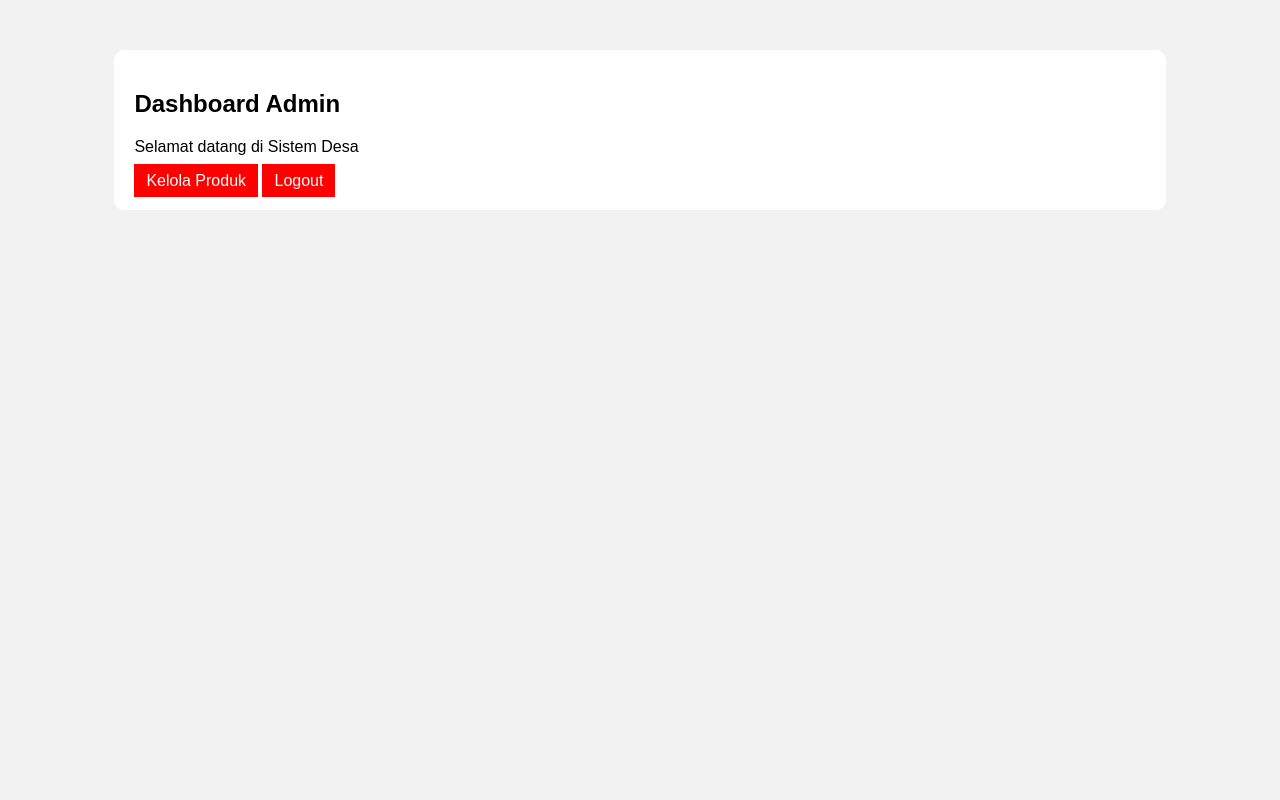
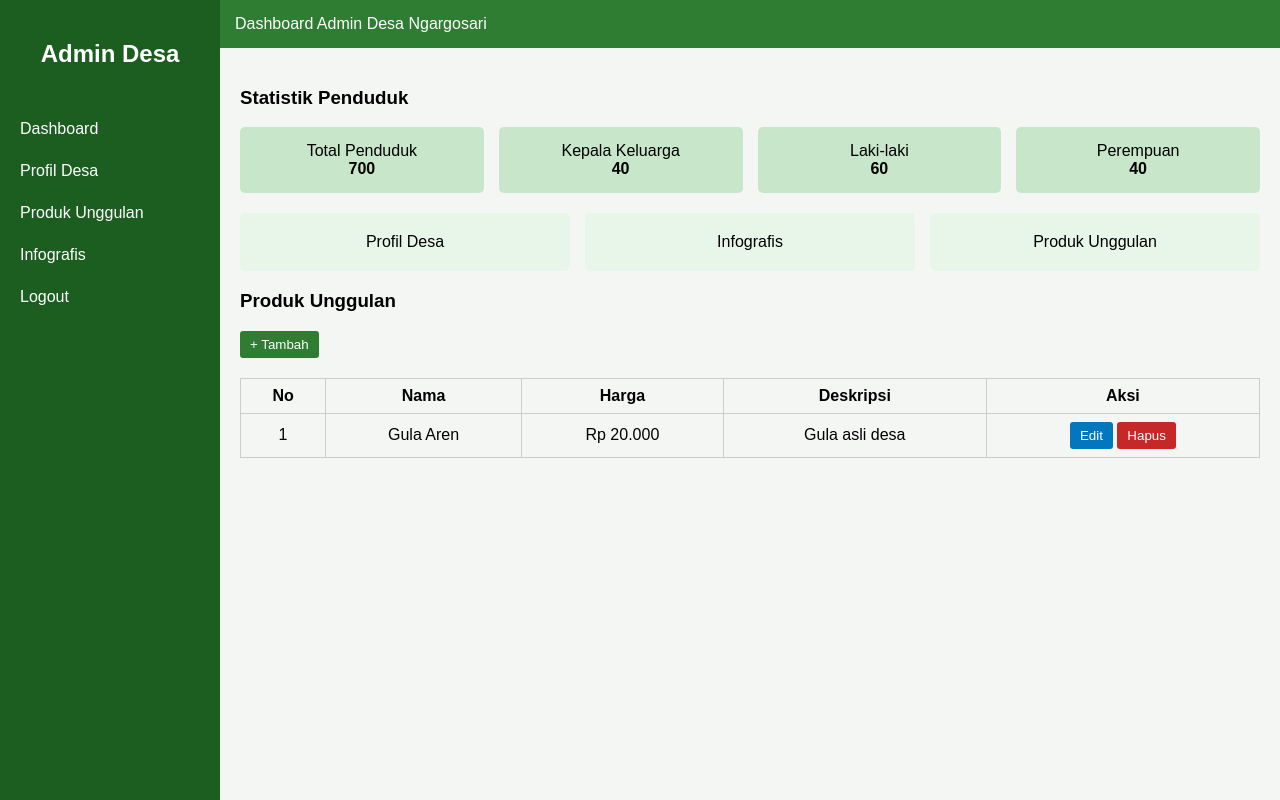
Before and after one commit to syivacahya/Desa_Ngargosari, a PHP site: page /dashboard.php in a window 1280 px wide. Run offline with PHP 8.4, Linux system fonts and the light colour scheme; the visitor is signed in with stand-in values (Sample User, id 1).

Commit message:
Update dashboard dan login

```diff
--- a/dashboard.php
+++ b/dashboard.php
@@ -2,28 +2,87 @@
 session_start();
 if(!isset($_SESSION['login'])){
     header("Location: login.php");
+    exit;
 }
 ?>
-
 <!DOCTYPE html>
-<html>
+<html lang="id">
 <head>
-<title>Dashboard</title>
+<meta charset="UTF-8">
+<title>Dashboard Admin Desa</title>
 <style>
-body{font-family:Arial;background:#f2f2f2}
-.box{background:white;width:80%;margin:50px auto;padding:20px;border-radius:10px}
-a{background:red;color:white;padding:8px 12px;text-decoration:none}
+body{margin:0;font-family:Arial;background:#f4f6f4}
+.sidebar{width:220px;height:100vh;background:#1b5e20;position:fixed;color:white}
+.sidebar h2{text-align:center;padding:20px 0}
+.sidebar a{display:block;color:white;padding:12px 20px;text-decoration:none}
+.sidebar a:hover{background:#2e7d32}
+.header{margin-left:220px;background:#2e7d32;color:white;padding:15px}
+.content{margin-left:220px;padding:20px}
+.cards{display:grid;grid-template-columns:repeat(4,1fr);gap:15px}
+.card{background:#c8e6c9;padding:15px;border-radius:5px;text-align:center}
+.menu-box{display:grid;grid-template-columns:repeat(3,1fr);gap:15px;margin-top:20px}
+.box{background:#e8f5e9;padding:20px;border-radius:5px;text-align:center}
+.table{width:100%;border-collapse:collapse;margin-top:20px}
+.table th,.table td{border:1px solid #ccc;padding:8px;text-align:center}
+.btn{padding:6px 10px;border:none;border-radius:3px;cursor:pointer}
+.btn-add{background:#2e7d32;color:white}
+.btn-edit{background:#0277bd;color:white}
+.btn-del{background:#c62828;color:white}
 </style>
 </head>
 <body>
 
-<div class="box">
-<h2>Dashboard Admin</h2>
+<div class="sidebar">
+<h2>Admin Desa</h2>
+<a href="dashboard.php">Dashboard</a>
+<a href="profil.php">Profil Desa</a>
+<a href="produk.php">Produk Unggulan</a>
+<a href="infografis.php">Infografis</a>
+<a href="logout.php">Logout</a>
+</div>
 
-<p>Selamat datang di Sistem Desa</p>
+<div class="header">
+Dashboard Admin Desa Ngargosari
+</div>
 
-<a href="produk.php">Kelola Produk</a>
-<a href="logout.php">Logout</a>
+<div class="content">
+
+<h3>Statistik Penduduk</h3>
+<div class="cards">
+<div class="card">Total Penduduk<br><b>700</b></div>
+<div class="card">Kepala Keluarga<br><b>40</b></div>
+<div class="card">Laki-laki<br><b>60</b></div>
+<div class="card">Perempuan<br><b>40</b></div>
+</div>
+
+<div class="menu-box">
+<div class="box">Profil Desa</div>
+<div class="box">Infografis</div>
+<div class="box">Produk Unggulan</div>
+</div>
+
+<h3>Produk Unggulan</h3>
+<button class="btn btn-add">+ Tambah</button>
+<table class="table">
+<tr>
+<th>No</th>
+<th>Nama</th>
+<th>Harga</th>
+<th>Deskripsi</th>
+<th>Aksi</th>
+</tr>
+<tr>
+<td>1</td>
+<td>Gula Aren</td>
+<td>Rp 20.000</td>
+<td>Gula asli desa</td>
+<td>
+<button class="btn btn-edit">Edit</button>
+<button class="btn btn-del">Hapus</button>
+</td>
+</tr>
+</table>
+
 </div>
 
 </body>
```
Also changed, not shown: login.php (+118 -22 lines).
